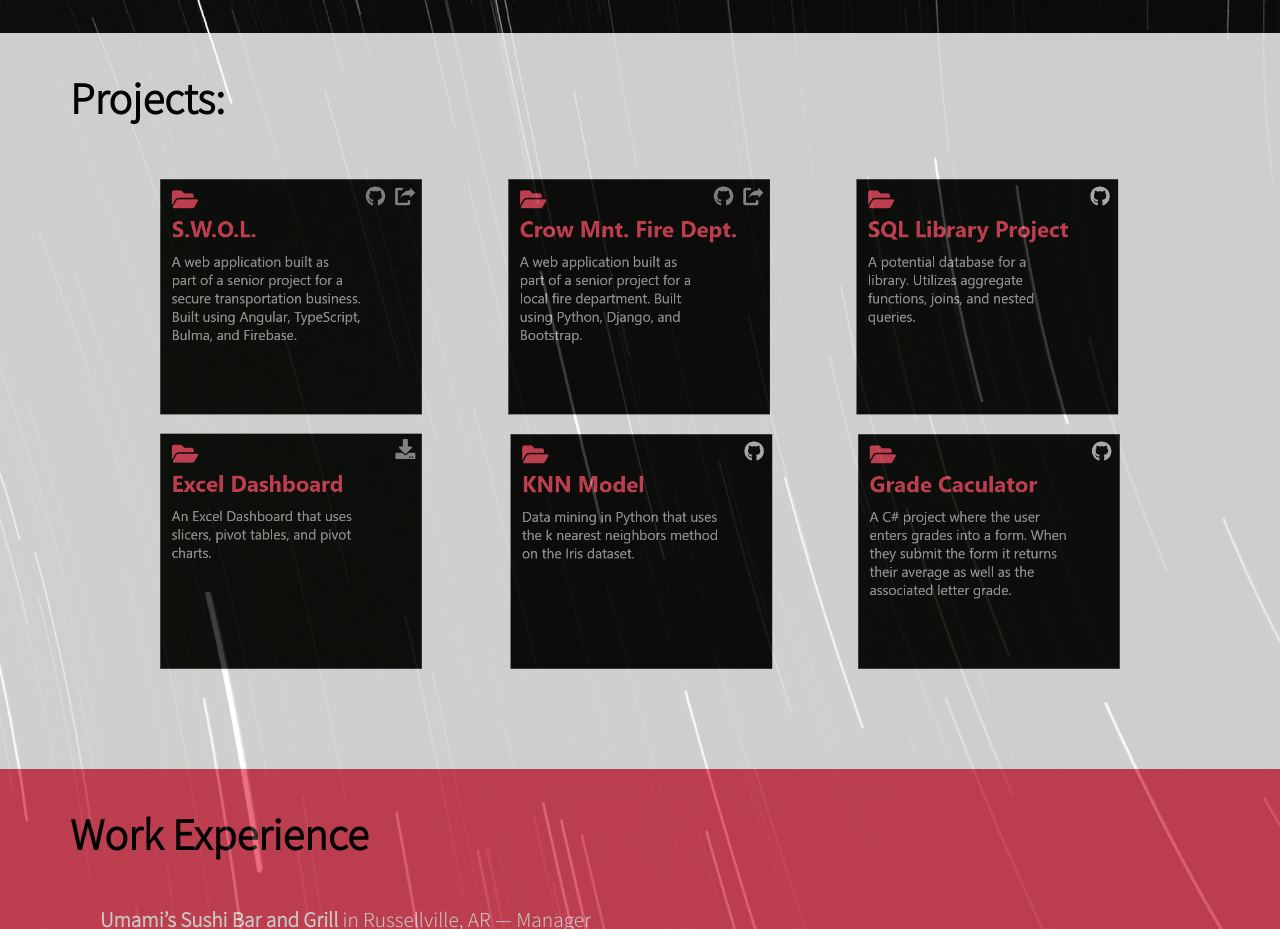
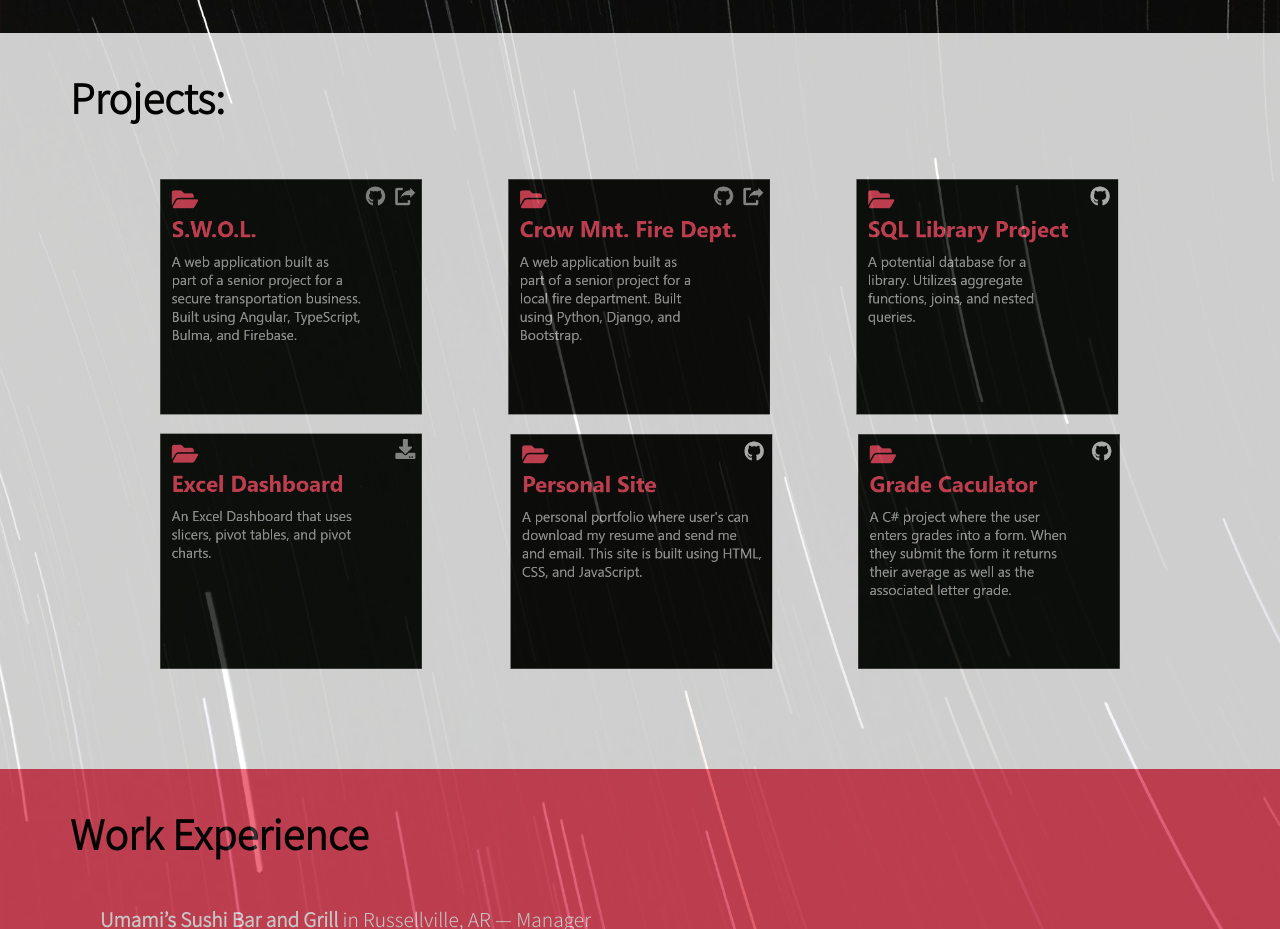
Before and after one commit to SarahBethCox/PersonalSite, a website: page src/index.html in a window 1280 px wide. Shown: the part 980-1909 px from the top of the page. Drawn offline with nearby package versions, Linux system fonts and the light colour scheme.

Commit message:
changed projects

```diff
--- a/src/index.html
+++ b/src/index.html
@@ -78,7 +78,7 @@
       </h1>
 
       <div class="projects-list">
-        <img class="projects" src="../assets/images/projects.png" alt="">
+        <img class="projects" src="../assets/images/projects2.png" alt="">
       </div>
 
     </div>
```
Also changed, not shown: assets/images/projects2.png (added).
